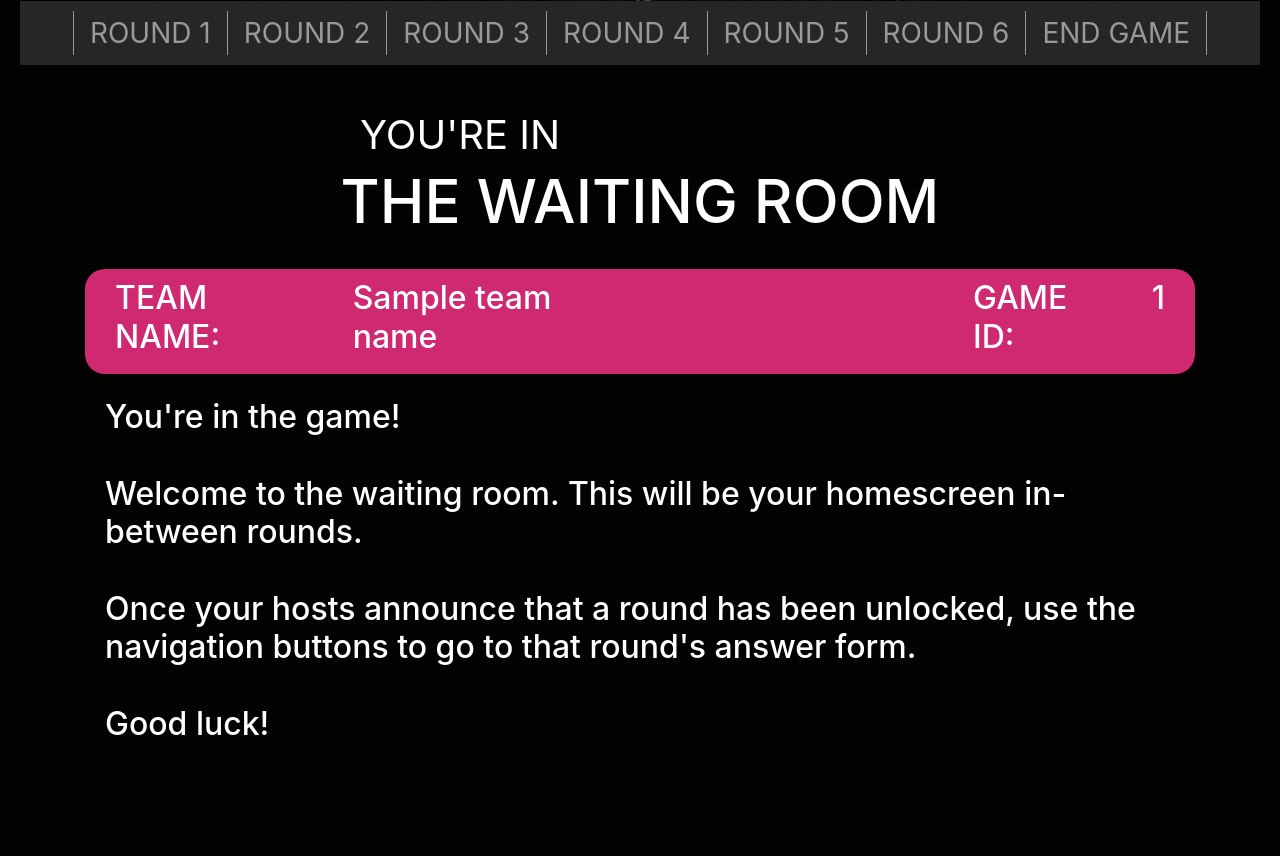
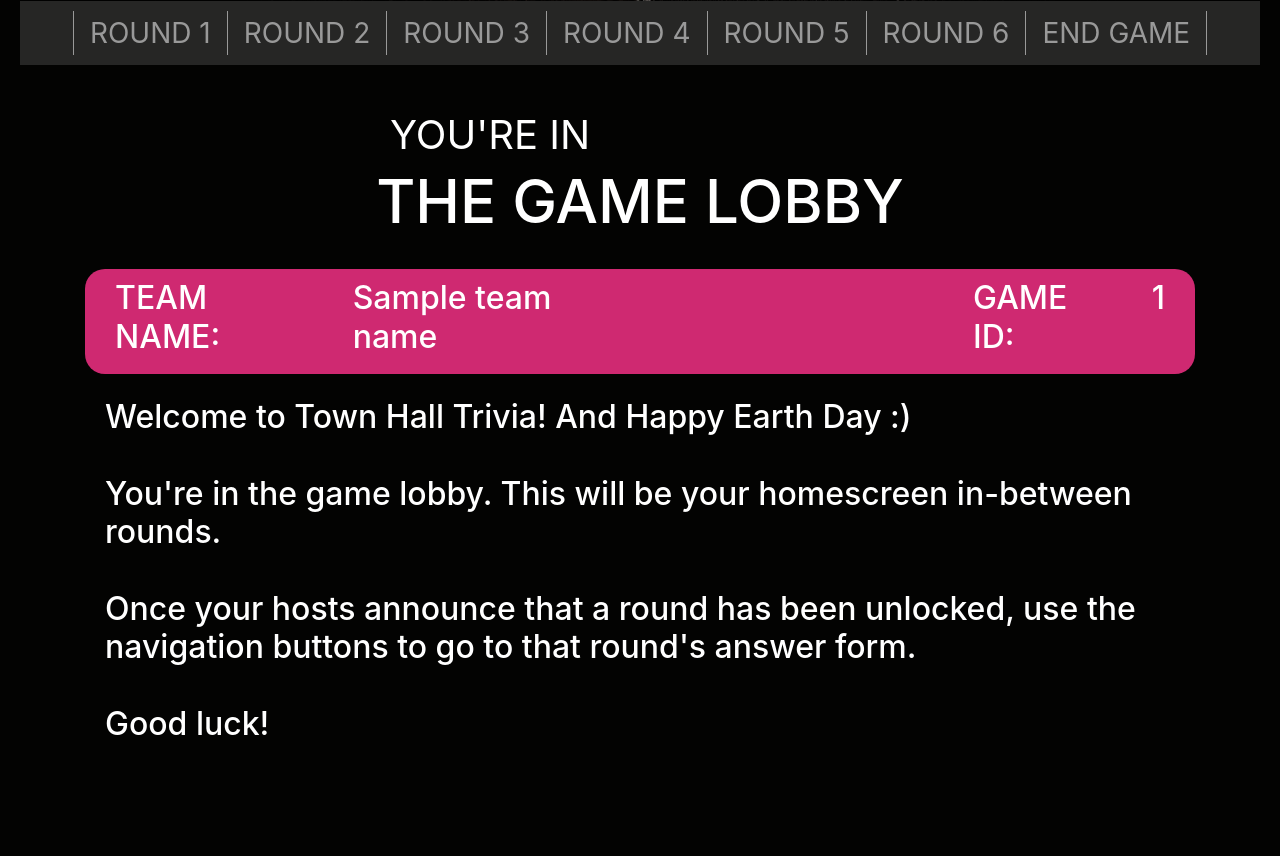
Before and after one commit to dalpert/pickEm, a Flask app: template TownHallTriviaApp/main/templates/main/gamePlayRoom.html in a window 1280 px wide. Shown: the part 458-1314 px from the top of the page. Run offline with Flask 2, Linux system fonts and the light colour scheme; the template is opened without the code that fills it: most values are stand-ins (such as "Sample title", 1, 10 or a date in 2020); some libraries are stand-ins or nearby versions.

Commit message:
string chanes

```diff
--- a/TownHallTriviaApp/main/templates/main/confirmation.html
+++ b/TownHallTriviaApp/main/templates/main/confirmation.html
@@ -22,7 +22,7 @@
       </h2><br>
       <div class="waitingRoomContainer">
         <form action="{{ url_for('main.gamePlayRoom') }}">
-          <button type="submit" value="Submit" class="btn btn-primary submit text-right submitButton">WAITING ROOM</button>
+          <button type="submit" value="Submit" class="btn btn-primary submit text-right submitButton">GAME LOBBY</button>
         </form>
       </div>
     </div>
--- a/TownHallTriviaApp/main/templates/main/gamePlayRoom.html
+++ b/TownHallTriviaApp/main/templates/main/gamePlayRoom.html
@@ -45,8 +45,8 @@
     </div>
 
     <div class="container">
-      <div class="titleSmall">YOU'RE IN</div>
-      <h1 class="title">THE WAITING ROOM</h1>
+      <div class="titleSmall lobby">YOU'RE IN</div>
+      <h1 class="title">THE GAME LOBBY</h1>
       <br>
 
     <div class="teamBanner">
@@ -57,8 +57,8 @@
     </div>
 
       <br>
-      <h2>You're in the game!<br><br>
-        Welcome to the waiting room. This will be your homescreen in-between rounds.<br><br>
+      <h2>Welcome to Town Hall Trivia! And Happy Earth Day :)<br><br>
+        You're in the game lobby. This will be your homescreen in-between rounds.<br><br>
         Once your hosts announce that a round has been unlocked, use the navigation buttons to go to that round's answer form.<br><br>
         Good luck!
       </h2><br>
--- a/TownHallTriviaApp/main/templates/main/gameWaitingRoom.html
+++ b/TownHallTriviaApp/main/templates/main/gameWaitingRoom.html
@@ -11,7 +11,7 @@
   <body class="body">
     <div class="container">
       <br>
-      <div class="titleSmall">YOU'RE IN</div>
+      <div class="titleSmall wait">YOU'RE IN</div>
       <h1 class="title">THE WAITING ROOM</h1><br><br><br>
       <h2 class="waitingRoom">THE GAME HOSTS WILL START THE GAME SHORTLY<br>
       </h2><br>
--- a/TownHallTriviaApp/static/css/main.css
+++ b/TownHallTriviaApp/static/css/main.css
@@ -182,7 +182,13 @@ div.titleSmall {
   margin-top: 20px;
   font-size: 40px;
   padding: 0;
+
+}
+div.wait {
   margin-left: 275px;
+}
+div.lobby {
+  margin-left: 305px;
 }
 .waitingRoomContainer {
   display: flex;
```
